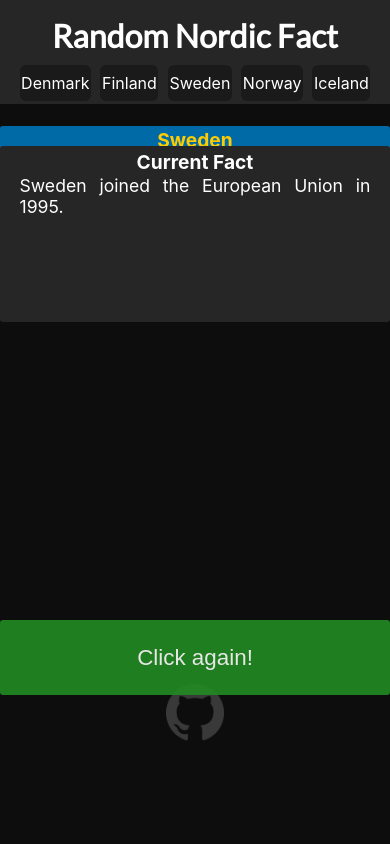
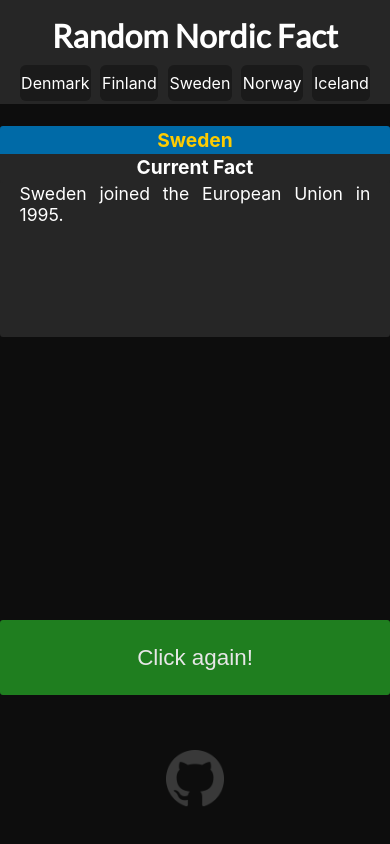
Before and after one commit to Daniel-K-Miller/Random-Nordic-Fact, a React (Create React App) app: page / in a window 390 px wide. Both pictures are taken after a click on the button "Click here!". Built offline with nearby package versions, Linux system fonts and the light colour scheme.

Commit message:
Made some mobile styling changes. TODO bug in CSS in intro with notes, and fix past facts on mobile devices styling

```diff
--- a/src/modules/Footer.js
+++ b/src/modules/Footer.js
@@ -49,7 +49,7 @@ const Nav = styled.footer`
     }
     // Potrait mobile
     @media (min-width: 320px) and (max-width: 480px) {
-        padding-bottom: 3vh;
+        position: absolute;
         width: 100vw;
         img {
             width: 15vw;
--- a/src/modules/Intro.js
+++ b/src/modules/Intro.js
@@ -13,6 +13,20 @@ const Wrapper = styled.section`
     margin-top: 30px;
     border-radius: 6px;
     padding-bottom: 20px;
+    // tablet
+    @media (min-width: 768px) and (max-width: 1024px) {
+
+        background-color: blue;
+
+    }
+    // Potrait mobile
+    @media (min-width: 320px) and (max-width: 480px) {
+
+        height: 40vh;
+        width: auto;
+        overflow-y: scroll;
+
+    }
 `
 
 const SubHeading = styled.h2`
--- a/src/modules/combinedfacts/Facts.js
+++ b/src/modules/combinedfacts/Facts.js
@@ -29,7 +29,7 @@ const Fact = styled.p`
   @media (min-width: 320px) and (max-width: 480px) {
     font-size: 1.1em;
     width: 90vw;
-    padding: 5vw;
+    padding: 7vw 5vw;
     height: 15vh;
     overflow-y: scroll;
   }
--- a/src/modules/combinedfacts/Name.js
+++ b/src/modules/combinedfacts/Name.js
@@ -74,7 +74,7 @@ const NameCom = styled.h1`
   // Potrait mobile
   @media (min-width: 320px) and (max-width: 480px) {
 
-    z-index: 1;
+    z-index: 2;
     right: 0;
     left: 0;
     width: 100vw;
--- a/src/modules/combinedfacts/Position.js
+++ b/src/modules/combinedfacts/Position.js
@@ -39,7 +39,7 @@ const PositionLabel = styled.h1`
     border-top-left-radius: none;
     border-top-right-radius: none;
     color: white;
-    left: 0vw;
+    margin-top: 5px;
     z-index: 1;
   }
 `
```
